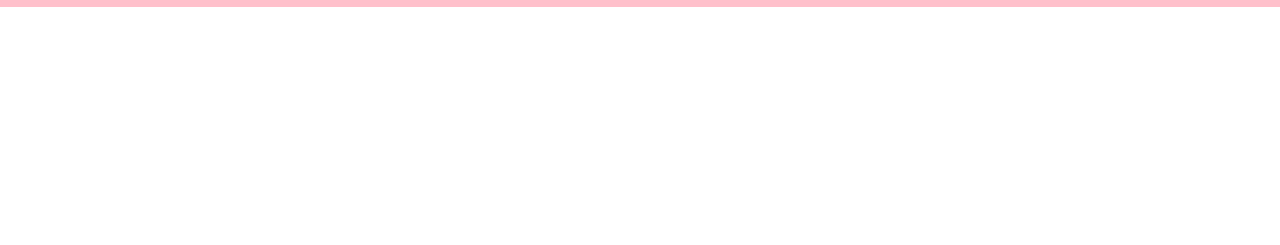
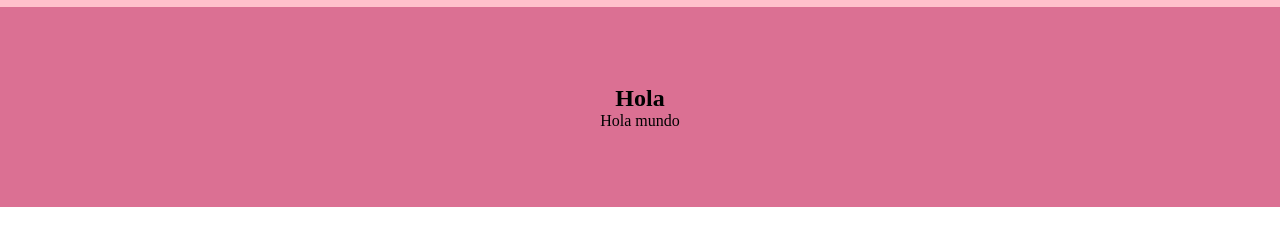
Before and after one commit to CarlosFranco97/pruebaPullRequest, a plain HTML site: page index.html in a window 1280 px wide. Shown: the part 113-358 px from the top of the page. Drawn offline with Linux system fonts and the light colour scheme.

Commit message:
Se agrega la seccion principal

```diff
--- a/index.html
+++ b/index.html
@@ -15,5 +15,11 @@
             <a href="">Enlace</a>
         </nav>
     </header>
+    <section>
+        <h2>
+            Hola
+        </h2>
+        <p>Hola mundo</p>
+    </section>
 </body>
 </html>
--- a/views/style/style.css
+++ b/views/style/style.css
@@ -17,3 +17,13 @@ header {
     padding: 10px;
 
 }
+
+section {
+    background-color: palevioletred;
+    height: 200px;
+    width: 100%;
+    display: flex;
+    flex-direction: column;
+    justify-content: center;
+    align-items: center;
+}
```
